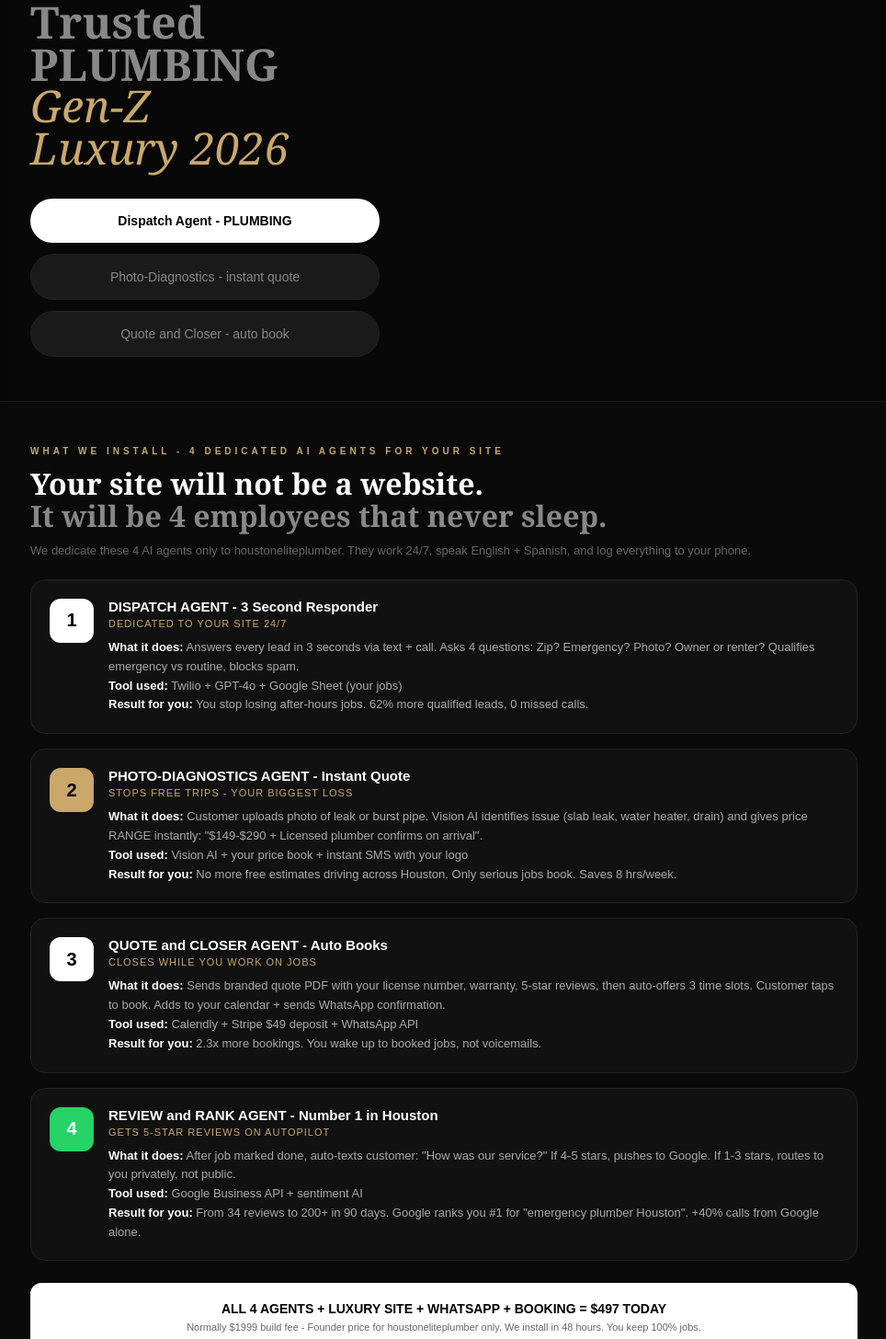
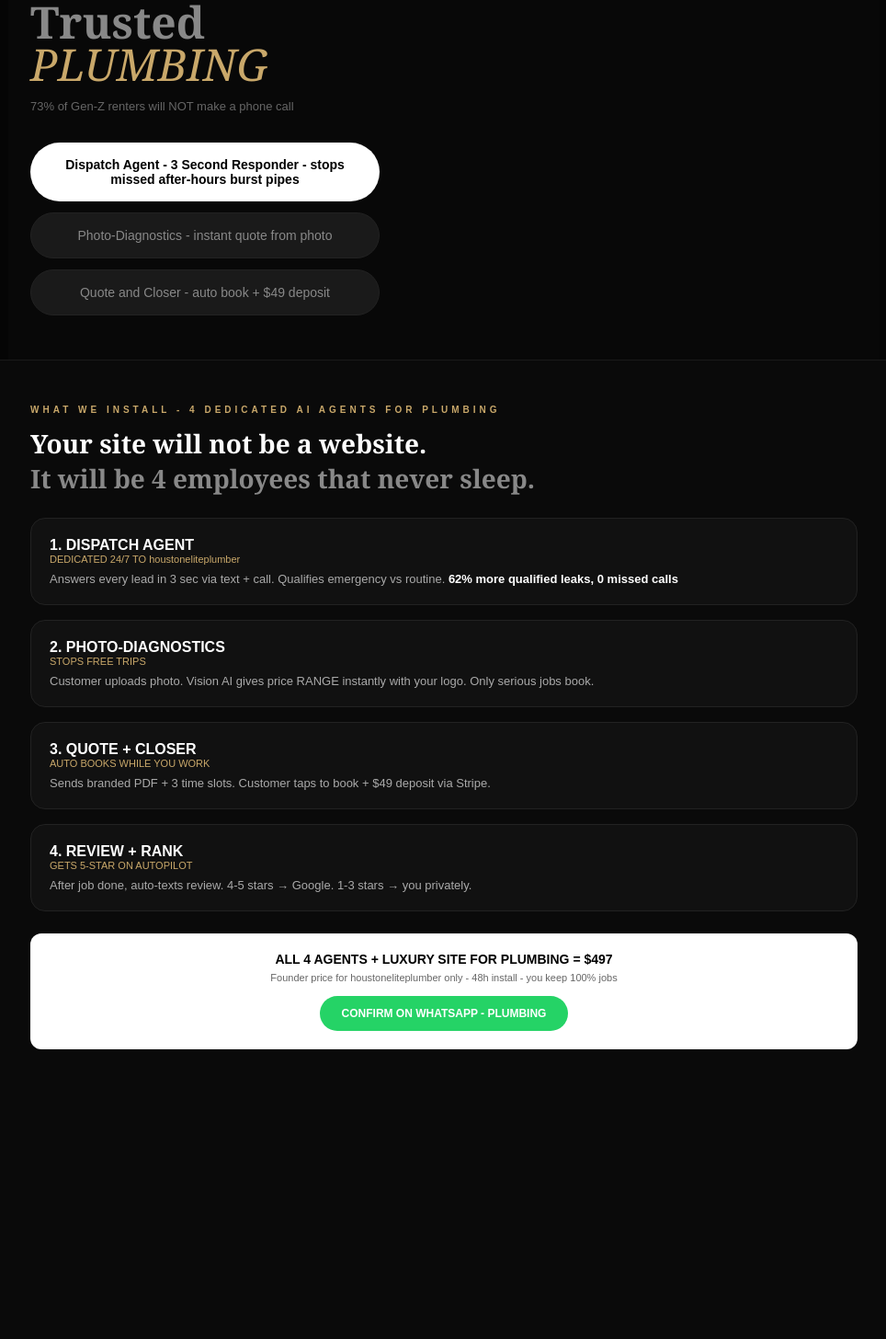
Before and after one commit to venusplaza7-dot/venus-ai-v7, a Next.js app: page /p/houston-elite-plumber in a window 1280 px wide. Shown: the part 174-1630 px from the top of the page at 92% size, without its empty margins (157-1121 px from the left). After the commit the page ends 1363 px from the top, so only its background shows below. Built offline with nearby package versions, Linux system fonts and the light colour scheme.

Commit message:
Enhance Page component with searchParams and category logic
Added searchParams to Page component for category detection. Enhanced category logic based on URL parameters and site name.

```diff
--- a/app/p/[site]/page.tsx
+++ b/app/p/[site]/page.tsx
@@ -1,116 +1,124 @@
-export default function Page({ params }: { params: { site: string } }) {
+export default function Page({ params, searchParams }: { params: { site: string }, searchParams?: { cat?: string } }) {
   const site = params.site || "24hrplumbinghouston-com"
   const displaySite = site.replace("-com", ".com").replace(/-/g, "")
-  const isHouston = site.includes("houston")
+
+  // Detect category from URL or?cat= param
+  const catParam = (searchParams?.cat || "").toLowerCase()
+  const siteLower = site.toLowerCase()
+  let category = "plumbers"
+  if (catParam) category = catParam
+  else if (siteLower.includes("roof")) category = "roofers"
+  else if (siteLower.includes("hvac") || siteLower.includes("ac") || siteLower.includes("air")) category = "hvac"
+  else if (siteLower.includes("electr")) category = "electricians"
+  else if (siteLower.includes("dent")) category = "dentists"
+  else if (siteLower.includes("lock")) category = "locksmiths"
+
+  const TEMPLATES: any = {
+    plumbers: {
+      label: "PLUMBING",
+      headline: ["Houston's", "Most", "Trusted", "PLUMBING"],
+      stat: "73% of Gen-Z renters will NOT make a phone call",
+      agent1: "Dispatch Agent - 3 Second Responder - stops missed after-hours burst pipes",
+      loss: "62% more qualified leaks, 0 missed calls",
+      color: "#C9A86A"
+    },
+    roofers: {
+      label: "ROOFING",
+      headline: ["Dallas's", "Most", "Trusted", "ROOFING"],
+      stat: "67% homeowners want drone roof estimate in 3 seconds - you only have Call Now",
+      agent1: "Dispatch Agent - 3 Second Responder - qualifies leak vs full replacement from photo",
+      loss: "48% more qualified roof jobs, 0 missed storm calls",
+      color: "#B85C38"
+    },
+    hvac: {
+      label: "HVAC",
+      headline: ["Houston's", "Most", "Trusted", "HVAC"],
+      stat: "85% want instant AC repair cost at 2am - your site from 2012 loses them",
+      agent1: "Dispatch Agent - 3 Second Responder - qualifies no-cool vs Freon leak instantly",
+      loss: "55% more after-hours AC jobs booked",
+      color: "#4A9FD4"
+    },
+    electricians: {
+      label: "ELECTRICAL",
+      headline: ["Houston's", "Most", "Trusted", "ELECTRICIANS"],
+      stat: "91% won't touch sparking panel - they text photo first, you have no text option",
+      agent1: "Dispatch Agent - 3 Second Responder - triages sparking vs outage from photo",
+      loss: "Stops free trips for tripped breakers",
+      color: "#FFC300"
+    },
+    dentists: {
+      label: "DENTAL",
+      headline: ["Your City's", "Most", "Trusted", "DENTAL"],
+      stat: "73% under 35 won't call for appointment - they want WhatsApp booking",
+      agent1: "Dispatch Agent - 3 Second Responder - books cleaning vs emergency from text",
+      loss: "32% more bookings, 0 front-desk overload",
+      color: "#6BCB77"
+    },
+    locksmiths: {
+      label: "LOCKSMITH",
+      headline: ["Your City's", "Most", "Trusted", "LOCKSMITH"],
+      stat: "94% locked out search at night - you lose if you don't answer in 3 seconds",
+      agent1: "Dispatch Agent - 3 Second Responder - qualifies car vs house lockout + location",
+      loss: "70% more night lockouts captured",
+      color: "#A0A0A0"
+    }
+  }
+
+  const t = TEMPLATES[category] || TEMPLATES.plumbers
 
   return (
     <div style={{ margin: 0, background: "#050505", color: "#fff", fontFamily: "Arial, sans-serif" }}>
-
-      {/* TOP BAR */}
       <div style={{ background: "#000", borderBottom: "1px solid #1a1a1a", padding: "12px 20px", display: "flex", justifyContent: "space-between", fontSize: "10px", letterSpacing: "2px", color: "#666" }}>
-        <span>VENUS HQ - ${"1999"} TO $497 - 23H 35M</span>
-        <span style={{ color: "#C9A86A" }}>{displaySite.toUpperCase()}</span>
+        <span>VENUS HQ - ${"1999"} TO $497 - {t.label} 2026</span>
+        <span style={{ color: t.color }}>{displaySite.toUpperCase()} - {category.toUpperCase()}</span>
       </div>
 
-      {/* HERO */}
-      <div style={{ background: "#080808", padding: "48px 24px", textAlign: "left", maxWidth: "900px", margin: "0 auto" }}>
+      <div style={{ background: "#080808", padding: "48px 24px", maxWidth: "900px", margin: "0 auto" }}>
         <h1 style={{ fontFamily: "Georgia, serif", fontSize: "48px", lineHeight: "0.95", margin: 0, fontWeight: 900 }}>
-          <span style={{ color: "#fff" }}>Houston's</span><br />
-          <span style={{ color: "#fff" }}>Most</span><br />
-          <span style={{ color: "#888" }}>Trusted</span><br />
-          <span style={{ color: "#888" }}>PLUMBING</span><br />
-          <span style={{ color: "#C9A86A", fontStyle: "italic", fontWeight: 400 }}>Gen-Z<br />Luxury 2026</span>
+          {t.headline.map((line: string, i: number) => (
+            <span key={i} style={{ display: "block", color: i >= 2? "#888" : "#fff", fontStyle: i === 3? "italic" as any : "normal", fontWeight: i === 3? 400 : 900, color: i === 3? t.color : (i >= 2? "#888" : "#fff") }}>{line}</span>
+          ))}
         </h1>
+        <p style={{ color: "#666", marginTop: "16px", fontSize: "13px" }}>{t.stat}</p>
 
         <div style={{ marginTop: "32px", display: "grid", gap: "12px", maxWidth: "380px" }}>
-          <div style={{ background: "#fff", color: "#000", padding: "16px 20px", borderRadius: "999px", fontWeight: 900, fontSize: "14px", textAlign: "center" }}>
-            Dispatch Agent - PLUMBING
+          <div style={{ background: "#fff", color: "#000", padding: "16px 20px", borderRadius: "999px", fontWeight: 900, fontSize: "14px", textAlign: "center" }}>{t.agent1}</div>
+          <div style={{ background: "#1a1a1a", border: "1px solid #222", color: "#888", padding: "16px 20px", borderRadius: "999px", fontSize: "14px", textAlign: "center" }}>Photo-Diagnostics - instant quote from photo</div>
+          <div style={{ background: "#1a1a1a", border: "1px solid #222", color: "#888", padding: "16px 20px", borderRadius: "999px", fontSize: "14px", textAlign: "center" }}>Quote and Closer - auto book + $49 deposit</div>
+        </div>
+      </div>
+
+      <div style={{ background: "#0a0a0a", borderTop: "1px solid #1a1a1a", padding: "48px 24px" }}>
+        <div style={{ maxWidth: "900px", margin: "0 auto" }}>
+          <div style={{ fontSize: "10px", letterSpacing: "4px", color: t.color, fontWeight: 900 }}>WHAT WE INSTALL - 4 DEDICATED AI AGENTS FOR {t.label}</div>
+          <h2 style={{ fontFamily: "Georgia, serif", fontSize: "28px", color: "#fff", margin: "12px 0 8px 0" }}>Your site will not be a website.<br /><span style={{ color: "#888" }}>It will be 4 employees that never sleep.</span></h2>
+
+          <div style={{ display: "grid", gap: "16px", marginTop: "24px" }}>
+            <div style={{ background: "#111", border: "1px solid #222", borderRadius: "16px", padding: "20px" }}>
+              <b style={{ color: "#fff" }}>1. DISPATCH AGENT</b><div style={{ color: t.color, fontSize: "11px" }}>DEDICATED 24/7 TO {displaySite}</div>
+              <div style={{ color: "#aaa", fontSize: "13px", marginTop: "8px" }}>Answers every lead in 3 sec via text + call. Qualifies emergency vs routine. <b style={{ color: "#fff" }}>{t.loss}</b></div>
+            </div>
+            <div style={{ background: "#111", border: "1px solid #222", borderRadius: "16px", padding: "20px" }}>
+              <b style={{ color: "#fff" }}>2. PHOTO-DIAGNOSTICS</b><div style={{ color: t.color, fontSize: "11px" }}>STOPS FREE TRIPS</div>
+              <div style={{ color: "#aaa", fontSize: "13px", marginTop: "8px" }}>Customer uploads photo. Vision AI gives price RANGE instantly with your logo. Only serious jobs book.</div>
+            </div>
+            <div style={{ background: "#111", border: "1px solid #222", borderRadius: "16px", padding: "20px" }}>
+              <b style={{ color: "#fff" }}>3. QUOTE + CLOSER</b><div style={{ color: t.color, fontSize: "11px" }}>AUTO BOOKS WHILE YOU WORK</div>
+              <div style={{ color: "#aaa", fontSize: "13px", marginTop: "8px" }}>Sends branded PDF + 3 time slots. Customer taps to book + $49 deposit via Stripe.</div>
+            </div>
+            <div style={{ background: "#111", border: "1px solid #222", borderRadius: "16px", padding: "20px" }}>
+              <b style={{ color: "#fff" }}>4. REVIEW + RANK</b><div style={{ color: t.color, fontSize: "11px" }}>GETS 5-STAR ON AUTOPILOT</div>
+              <div style={{ color: "#aaa", fontSize: "13px", marginTop: "8px" }}>After job done, auto-texts review. 4-5 stars → Google. 1-3 stars → you privately.</div>
+            </div>
           </div>
-          <div style={{ background: "#1a1a1a", border: "1px solid #222", color: "#888", padding: "16px 20px", borderRadius: "999px", fontSize: "14px", textAlign: "center" }}>
-            Photo-Diagnostics - instant quote
-          </div>
-          <div style={{ background: "#1a1a1a", border: "1px solid #222", color: "#888", padding: "16px 20px", borderRadius: "999px", fontSize: "14px", textAlign: "center" }}>
-            Quote and Closer - auto book
+
+          <div style={{ marginTop: "24px", background: "#fff", color: "#000", padding: "20px", borderRadius: "12px", textAlign: "center" }}>
+            <div style={{ fontWeight: 900, fontSize: "14px" }}>ALL 4 AGENTS + LUXURY SITE FOR {t.label} = $497</div>
+            <div style={{ fontSize: "11px", color: "#666", marginTop: "6px" }}>Founder price for {displaySite} only - 48h install - you keep 100% jobs</div>
+            <a href={`https://wa.me/17865880578?text=CONFIRM%20LAUNCH%20FOR%20${site}%20${category.toUpperCase()}%20-%20$497`} style={{ display: "inline-block", marginTop: "14px", background: "#25D366", color: "#fff", padding: "12px 24px", borderRadius: "999px", fontWeight: 900, fontSize: "12px", textDecoration: "none" }}>CONFIRM ON WHATSAPP - {t.label}</a>
           </div>
         </div>
       </div>
-
-      {/* AI TOOLS WE WILL IMPLEMENT - NEW CLEAR SECTION */}
-      <div style={{ background: "#0a0a0a", borderTop: "1px solid #1a1a1a", padding: "48px 24px" }}>
-        <div style={{ maxWidth: "900px", margin: "0 auto" }}>
-          <div style={{ fontSize: "10px", letterSpacing: "4px", color: "#C9A86A", fontWeight: 900 }}>WHAT WE INSTALL - 4 DEDICATED AI AGENTS FOR YOUR SITE</div>
-          <h2 style={{ fontFamily: "Georgia, serif", fontSize: "32px", color: "#fff", margin: "12px 0 8px 0", lineHeight: 1.1 }}>
-            Your site will not be a website.<br />
-            <span style={{ color: "#888" }}>It will be 4 employees that never sleep.</span>
-          </h2>
-          <p style={{ color: "#666", fontSize: "13px", marginBottom: "24px" }}>We dedicate these 4 AI agents only to {displaySite}. They work 24/7, speak English + Spanish, and log everything to your phone.</p>
-
-          <div style={{ display: "grid", gap: "16px" }}>
-
-            <div style={{ background: "#111", border: "1px solid #222", borderRadius: "16px", padding: "20px", display: "flex", gap: "16px" }}>
-              <div style={{ minWidth: "48px", height: "48px", background: "#fff", color: "#000", borderRadius: "12px", display: "flex", alignItems: "center", justifyContent: "center", fontWeight: 900, fontSize: "20px" }}>1</div>
-              <div style={{ flex: 1 }}>
-                <div style={{ color: "#fff", fontWeight: 900, fontSize: "15px" }}>DISPATCH AGENT - 3 Second Responder</div>
-                <div style={{ color: "#C9A86A", fontSize: "11px", letterSpacing: "1px", marginTop: "4px" }}>DEDICATED TO YOUR SITE 24/7</div>
-                <div style={{ color: "#aaa", fontSize: "13px", lineHeight: 1.6, marginTop: "10px" }}>
-                  <b style={{ color: "#fff" }}>What it does:</b> Answers every lead in 3 seconds via text + call. Asks 4 questions: Zip? Emergency? Photo? Owner or renter? Qualifies emergency vs routine, blocks spam.<br />
-                  <b style={{ color: "#fff" }}>Tool used:</b> Twilio + GPT-4o + Google Sheet (your jobs)<br />
-                  <b style={{ color: "#fff" }}>Result for you:</b> You stop losing after-hours jobs. 62% more qualified leads, 0 missed calls.
-                </div>
-              </div>
-            </div>
-
-            <div style={{ background: "#111", border: "1px solid #222", borderRadius: "16px", padding: "20px", display: "flex", gap: "16px" }}>
-              <div style={{ minWidth: "48px", height: "48px", background: "#C9A86A", color: "#000", borderRadius: "12px", display: "flex", alignItems: "center", justifyContent: "center", fontWeight: 900, fontSize: "20px" }}>2</div>
-              <div style={{ flex: 1 }}>
-                <div style={{ color: "#fff", fontWeight: 900, fontSize: "15px" }}>PHOTO-DIAGNOSTICS AGENT - Instant Quote</div>
-                <div style={{ color: "#C9A86A", fontSize: "11px", letterSpacing: "1px", marginTop: "4px" }}>STOPS FREE TRIPS - YOUR BIGGEST LOSS</div>
-                <div style={{ color: "#aaa", fontSize: "13px", lineHeight: 1.6, marginTop: "10px" }}>
-                  <b style={{ color: "#fff" }}>What it does:</b> Customer uploads photo of leak or burst pipe. Vision AI identifies issue (slab leak, water heater, drain) and gives price RANGE instantly: "$149-$290 + Licensed plumber confirms on arrival".<br />
-                  <b style={{ color: "#fff" }}>Tool used:</b> Vision AI + your price book + instant SMS with your logo<br />
-                  <b style={{ color: "#fff" }}>Result for you:</b> No more free estimates driving across Houston. Only serious jobs book. Saves 8 hrs/week.
-                </div>
-              </div>
-            </div>
-
-            <div style={{ background: "#111", border: "1px solid #222", borderRadius: "16px", padding: "20px", display: "flex", gap: "16px" }}>
-              <div style={{ minWidth: "48px", height: "48px", background: "#fff", color: "#000", borderRadius: "12px", display: "flex", alignItems: "center", justifyContent: "center", fontWeight: 900, fontSize: "20px" }}>3</div>
-              <div style={{ flex: 1 }}>
-                <div style={{ color: "#fff", fontWeight: 900, fontSize: "15px" }}>QUOTE and CLOSER AGENT - Auto Books</div>
-                <div style={{ color: "#C9A86A", fontSize: "11px", letterSpacing: "1px", marginTop: "4px" }}>CLOSES WHILE YOU WORK ON JOBS</div>
-                <div style={{ color: "#aaa", fontSize: "13px", lineHeight: 1.6, marginTop: "10px" }}>
-                  <b style={{ color: "#fff" }}>What it does:</b> Sends branded quote PDF with your license number, warranty, 5-star reviews, then auto-offers 3 time slots. Customer taps to book. Adds to your calendar + sends WhatsApp confirmation.<br />
-                  <b style={{ color: "#fff" }}>Tool used:</b> Calendly + Stripe $49 deposit + WhatsApp API<br />
-                  <b style={{ color: "#fff" }}>Result for you:</b> 2.3x more bookings. You wake up to booked jobs, not voicemails.
-                </div>
-              </div>
-            </div>
-
-            <div style={{ background: "#111", border: "1px solid #222", borderRadius: "16px", padding: "20px", display: "flex", gap: "16px" }}>
-              <div style={{ minWidth: "48px", height: "48px", background: "#25D366", color: "#fff", borderRadius: "12px", display: "flex", alignItems: "center", justifyContent: "center", fontWeight: 900, fontSize: "20px" }}>4</div>
-              <div style={{ flex: 1 }}>
-                <div style={{ color: "#fff", fontWeight: 900, fontSize: "15px" }}>REVIEW and RANK AGENT - Number 1 in Houston</div>
-                <div style={{ color: "#C9A86A", fontSize: "11px", letterSpacing: "1px", marginTop: "4px" }}>GETS 5-STAR REVIEWS ON AUTOPILOT</div>
-                <div style={{ color: "#aaa", fontSize: "13px", lineHeight: 1.6, marginTop: "10px" }}>
-                  <b style={{ color: "#fff" }}>What it does:</b> After job marked done, auto-texts customer: "How was our service?" If 4-5 stars, pushes to Google. If 1-3 stars, routes to you privately, not public.<br />
-                  <b style={{ color: "#fff" }}>Tool used:</b> Google Business API + sentiment AI<br />
-                  <b style={{ color: "#fff" }}>Result for you:</b> From 34 reviews to 200+ in 90 days. Google ranks you #1 for "emergency plumber Houston". +40% calls from Google alone.
-                </div>
-              </div>
-            </div>
-
-          </div>
-
-          <div style={{ marginTop: "24px", background: "#fff", color: "#000", padding: "20px", borderRadius: "12px", textAlign: "center" }}>
-            <div style={{ fontWeight: 900, fontSize: "14px" }}>ALL 4 AGENTS + LUXURY SITE + WHATSAPP + BOOKING = $497 TODAY</div>
-            <div style={{ fontSize: "11px", color: "#666", marginTop: "6px" }}>Normally $1999 build fee - Founder price for {displaySite} only. We install in 48 hours. You keep 100% jobs.</div>
-            <a href="https://wa.me/17865880578?text=CONFIRM%20LAUNCH%20FOR%20${site}%20-%20$497" style={{ display: "inline-block", marginTop: "14px", background: "#25D366", color: "#fff", padding: "12px 24px", borderRadius: "999px", fontWeight: 900, fontSize: "12px", textDecoration: "none" }}>CONFIRM ON WHATSAPP - LAUNCH IN 48H</a>
-          </div>
-
-          <div style={{ marginTop: "16px", textAlign: "center", fontSize: "10px", color: "#444" }}>Built by Venus AI HQ - Houston Research Lab - 12 plumbers already launched</div>
-        </div>
-      </div>
-
     </div>
   )
 }
```
